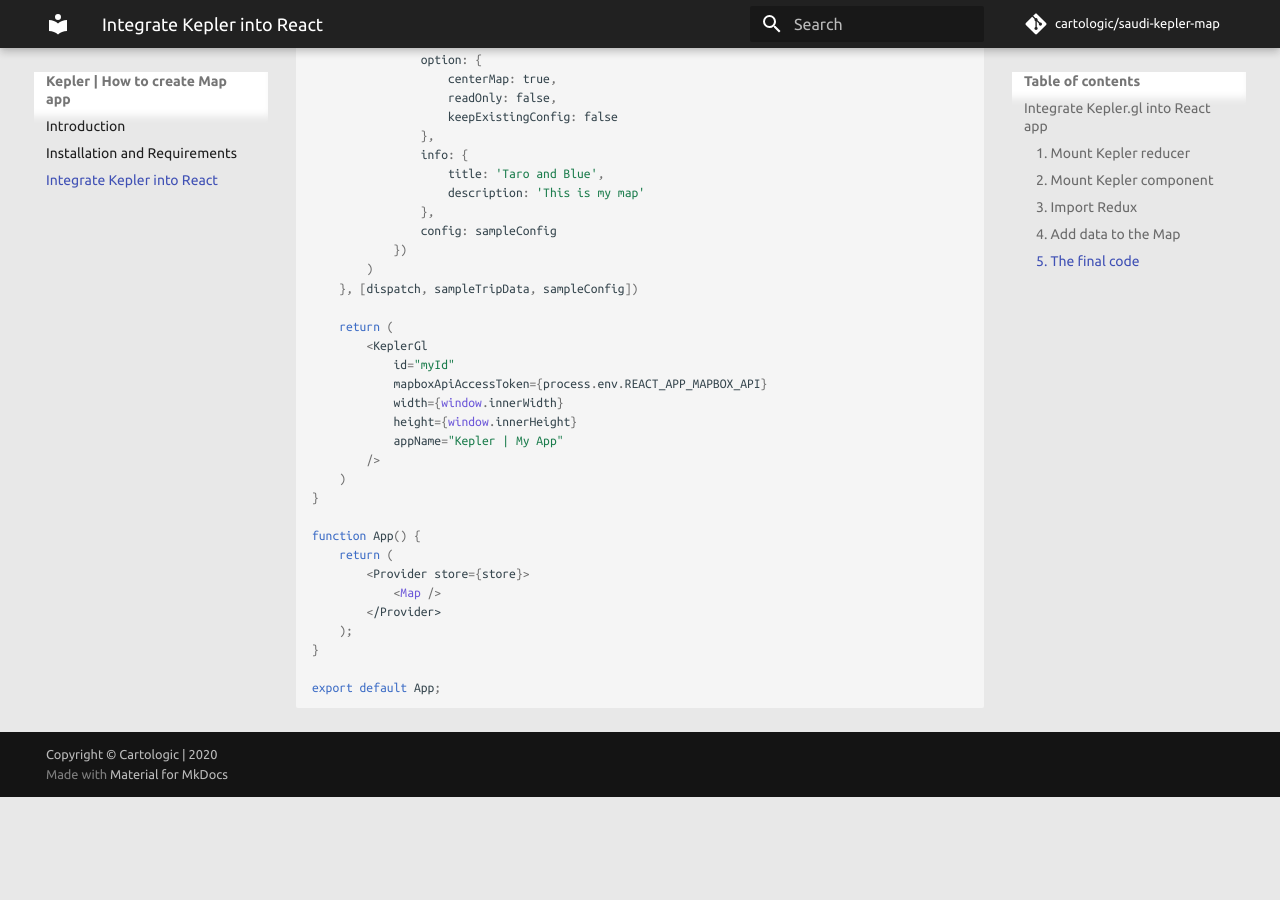
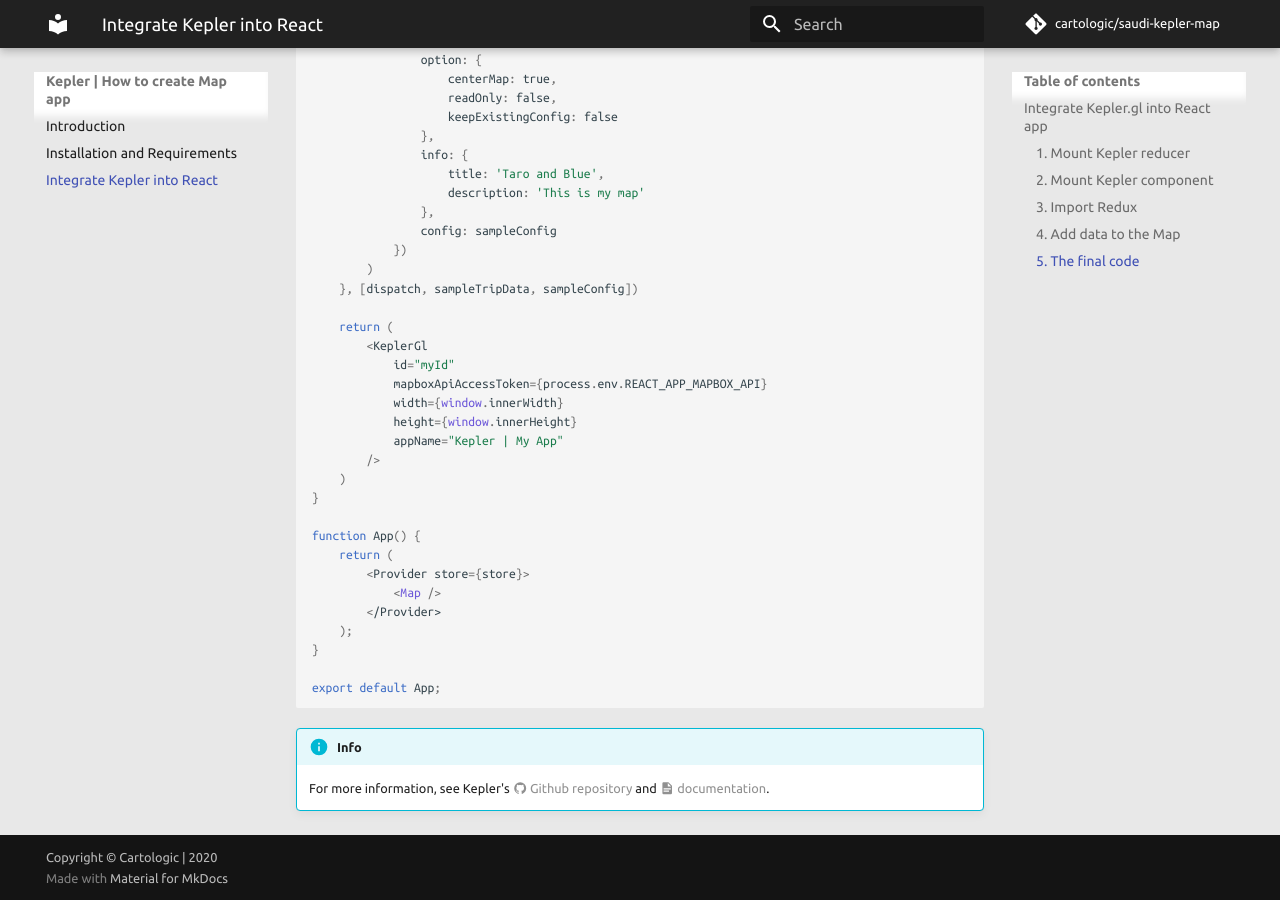
Before and after one commit to cartologic/saudi-kepler-map, an MkDocs documentation site: the page built from documentation/docs/integrateKepler.md, in a window 1280 px wide and 900 px high, scrolled down 5286 px. Built offline with MkDocs 1.6.1 and Material for MkDocs 9.7.7, drawn with Linux system fonts in a browser that asks for light colours; comment, search, counter and statistics services are not loaded; before the commit the page ends 6083 px from its top, so only the background shows below that.

Commit message:
Add missed info section

````diff
--- a/documentation/docs/integrateKepler.md
+++ b/documentation/docs/integrateKepler.md
@@ -249,3 +249,6 @@
 
 export default App;
 ```
+
+!!! info
+    For more information, see Kepler's [:material-github: Github repository](https://github.com/keplergl/kepler.gl) and [:material-file-document: documentation](https://docs.kepler.gl/).
````
